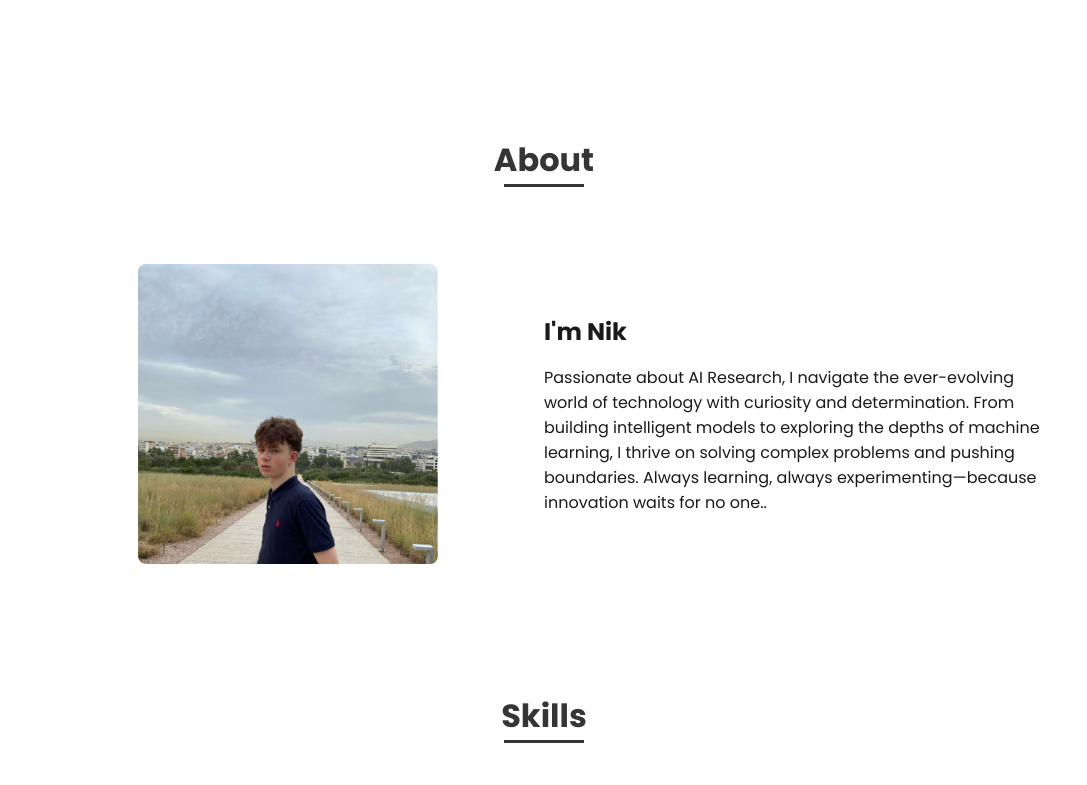
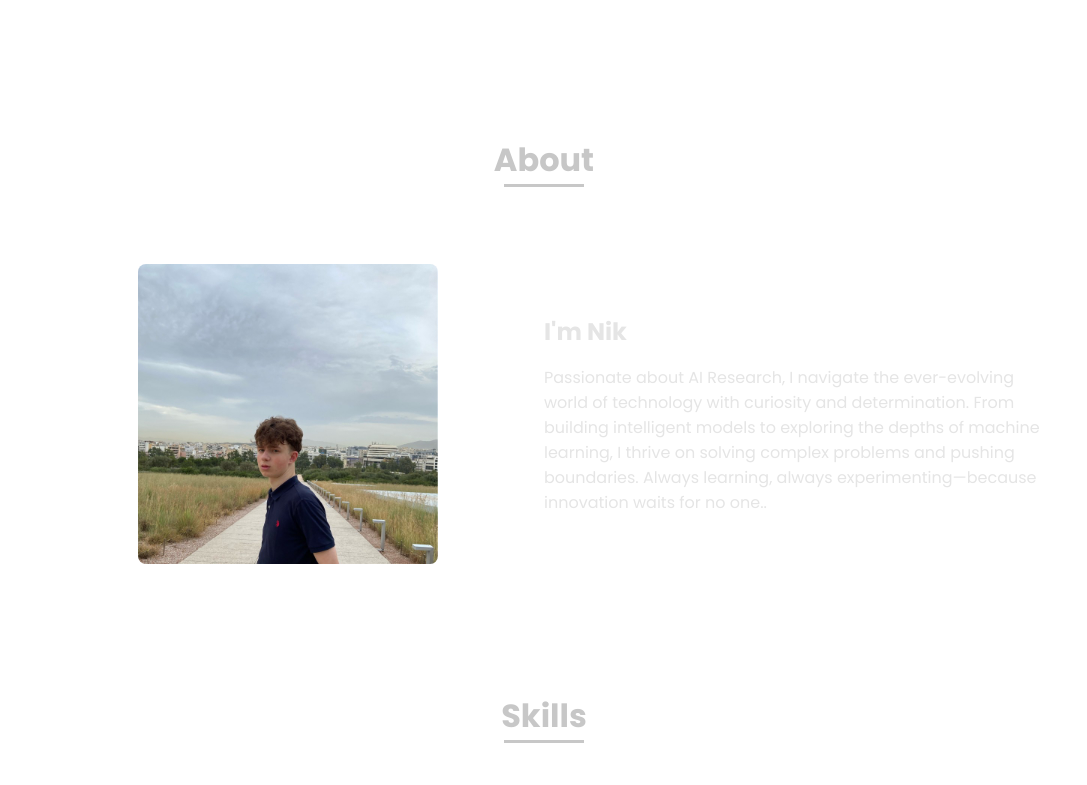
Before and after one commit to NikolasRoufas/NikolasRoufas.github.io, a plain HTML site: page index.html in a window 1280 px wide. Shown: the part 635-1420 px from the top of the page, without its empty margins (96-1183 px from the left). Drawn offline with nearby package versions, Linux system fonts and the light colour scheme.

Commit message:
Update styles.css

```diff
--- a/assets/css/styles.css
+++ b/assets/css/styles.css
@@ -8,11 +8,12 @@
   /*Purple 260 - Red 355 - Blue 224 - Pink 340*/
   /* HSL color mode */
   --hue-color: 0; /* No hue for grayscale */
-  --first-color: #353535; /* Pure White */
-  --second-color: #1a1a1a; /* Dark Gray */
+  --first-color: #c7c7c7; /* Light Gray */
+  --second-color: #e5e5e5; /* Lighter Gray */
   --background-color: #000000; /* Pure Black */
   --text-color: #ffffff; /* Pure White */
-  --accent-color: #808080; /* Neutral Gray for subtle contrast */
+  --accent-color: #bfbfbf; /* Light Gray for subtle contrast */
+
 
   /*===== Fuente y tipografia =====*/
   --body-font: "Poppins", sans-serif;
```
